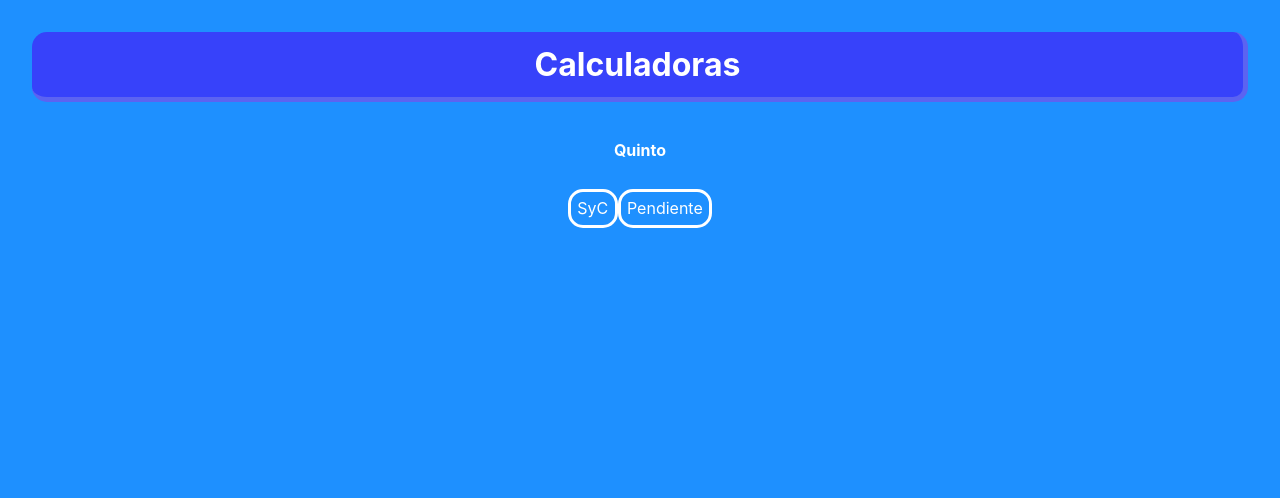
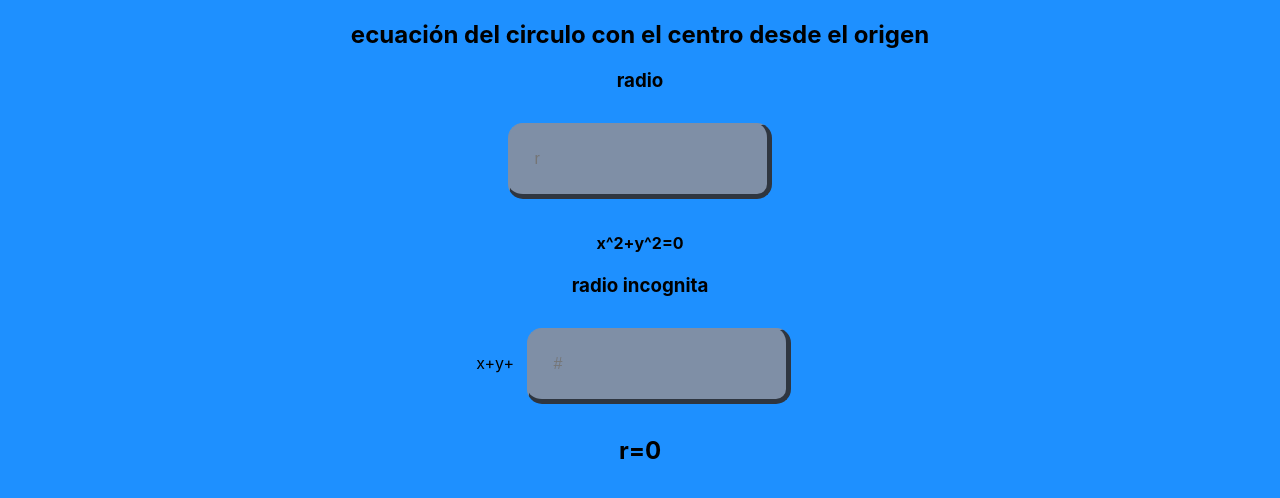
Before and after one commit to ref1821/calculadoras, a React (Create React App) app: page /circulo in a window 1280 px wide. Shown: the top 498 px of the page. Built offline with nearby package versions, Linux system fonts and the light colour scheme.

Commit message:
circulo 1

```diff
--- a/src/App.js
+++ b/src/App.js
@@ -2,6 +2,7 @@ import './App.css';
 import Home from './home/Home'
 import Syc from './syc/Syc'
 import Pendiente from './pendiente/Pendiente'
+import Circulo from './circulo/Circulo'
 import{BrowserRouter as Router, Switch, Route} from 'react-router-dom'
 /*https://fifthcalculators.netlify.app/*/
 function App() {
@@ -18,6 +19,9 @@ function App() {
           <Route path="/pendiente">
             <Pendiente></Pendiente>
           </Route>
+          <Route path="/circulo">
+            <Circulo></Circulo>
+          </Route>
           <Route path="/">
             <Home></Home>
           </Route>
--- /dev/null
+++ b/src/circulo/Circulo.jsx
@@ -0,0 +1,32 @@
+import React, {useState}from 'react';
+import './circulo.css'
+const Circulo = () => {
+    const [datos, setDatos] = useState({
+        r:0,
+        x:0,
+        y:0,
+        ri:0,
+    })
+
+    const handleInputChange = (event) => {
+        console.log(event.target.value)
+        setDatos({
+            ...datos,
+            [event.target.name] : event.target.value,
+        })
+    }
+  return (
+  <div>
+      <h2>ecuación del circulo con el centro desde el origen</h2>
+      <h3>radio</h3>
+      <input type="number" placeholder="r" name="r" onChange={handleInputChange} className='inputc'/>
+      <h4>x^2+y^2={datos.r*datos.r}</h4>
+      <h3>radio incognita</h3>
+      x+y+<input type="number" placeholder="#" name="ri" onChange={handleInputChange} className='inputc' id='inputc'/>
+      <h2>r={Math.sqrt(datos.ri)}</h2>
+
+  </div>
+  );
+};
+
+export default Circulo;
--- /dev/null
+++ b/src/circulo/circulo.css
@@ -0,0 +1,14 @@
+.inputc{
+    margin:1%;
+    background-color:#7f8fa6;
+    color:#fff;
+    padding:2%;
+    border:1px solid #7f8fa6;
+    border-bottom: 5px solid #2f3640;
+    border-right: 5px solid #2f3640;
+    border-radius: 15px;
+    font-size:100%;
+}
+#inputc{
+    padding-right: -5%;
+}
--- a/src/home/Home.jsx
+++ b/src/home/Home.jsx
@@ -11,6 +11,7 @@ const Home = () => {
             <div className="minicont">
                 <Link className="links" to='/syc' >SyC</Link>
                 <Link className="links" to='/pendiente' >Pendiente</Link>
+                <Link className="links" to='/circulo' >Circulo</Link>
             </div>
         </div>
     )
```
